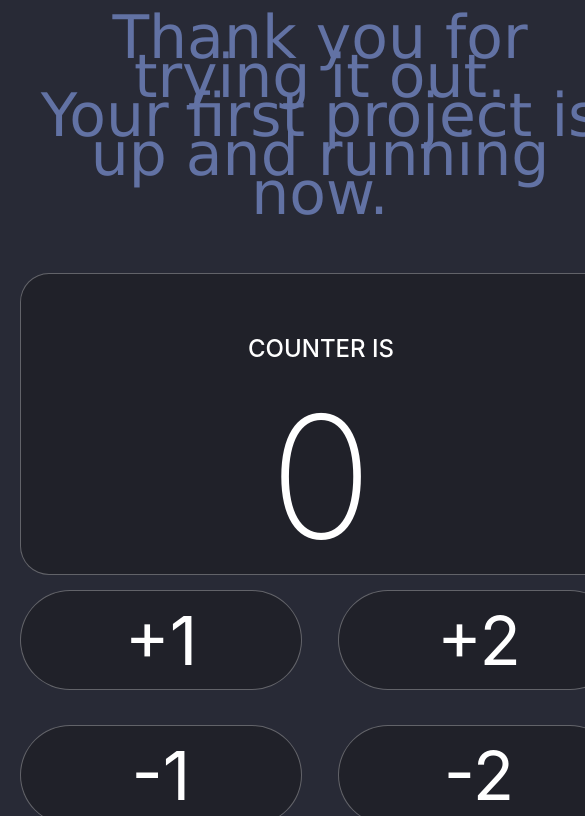
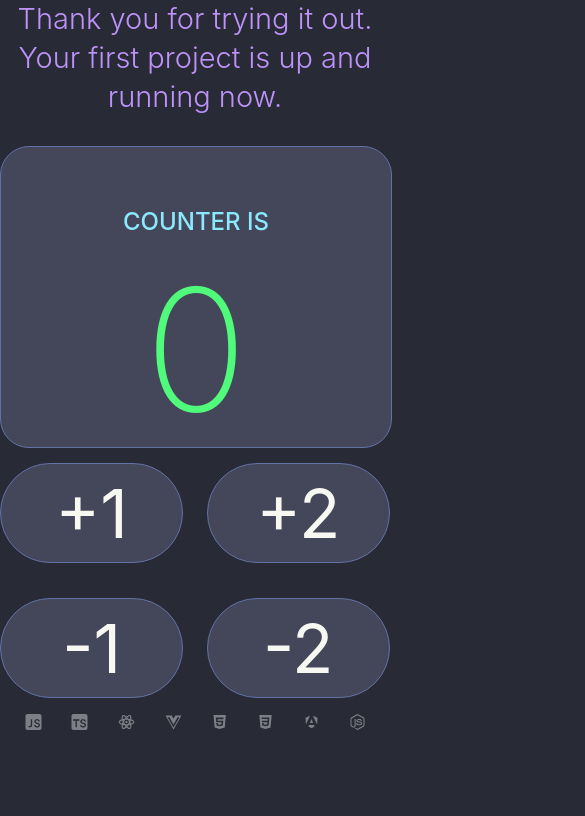
Before and after one commit to Kasshino05/Alice-n-Bob-Houses, a website built with Vite: page index.html in a window 390 px wide. Shown: the part 116-932 px from the top of the page, 585 px wide, since content can reach past the window. After the commit the page ends 887 px from the top, so only its background shows below. Built offline with nearby package versions, Linux system fonts and the light colour scheme; files whose address does not match are found by name.

Commit message:
merged old dracula theme into current css file

```diff
--- a/style.css
+++ b/style.css
@@ -11,9 +11,35 @@
 :root {
     font-family: "JetBrains Sans", Inter, system-ui, Avenir, Helvetica, Arial, sans-serif;
     font-weight: 300;
-    color: rgba(255, 255, 255, 0.87);
-    background-color: #000000;
+    color: #f8f8f2;
+    background-color: #282a36;
     text-align: center;
+}
+
+::selection {
+    background: #ff79c6;
+    color: #282a36;
+}
+
+/* Link Styling */
+a {
+    color: #50fa7b;
+}
+
+a:link {
+    color: #bd93f9;
+}
+
+a:visited {
+    color: #6272a4;
+}
+
+a:hover {
+    color: #ff79c6;
+}
+
+a:active {
+    color: #50fa7b;
 }
 
 body {
@@ -28,12 +54,15 @@
     background-image: url("background.svg");
     background-repeat: no-repeat;
     background-size: contain;
+    background-color: #282a36;
+    color: #f8f8f2;
 }
 
 h1 {
     font-size: 29px;
     line-height: 39px;
     font-weight: 300;
+    color: #bd93f9;
 }
 
 .title {
@@ -62,7 +91,7 @@
     flex-direction: row;
     justify-content: center;
     padding: 60px;
-    color: rgba(255, 255, 255, 1);
+    color: #f8f8f2;
 }
 
 .counter-interaction {
@@ -78,7 +107,7 @@
     width: 48%;
     height: 47%;
     align-content: space-between;
-    border: 1px solid rgba(255, 255, 255, 0.3);
+    border: 1px solid #6272a4;
     border-radius: 120px;
     font-size: 68px;
     text-align: center;
@@ -89,17 +118,18 @@
 }
 
 .counter-interaction button:disabled {
-    color: rgba(255, 255, 255, 0.5);
+    color: #6272a4;
     background-image: none;
-    border-color: inherit;
+    border-color: #44475a;
+    cursor: not-allowed;
 }
 
 .counter-info {
     width: 360px;
     height: 345px;
     margin-right: 27px;
-    border: 1px solid rgba(255, 255, 255, 0.3);
-    background-color: rgba(25, 25, 28, 0.5);
+    border: 1px solid #6272a4;
+    background-color: #44475a;
     border-radius: 29px;
 }
 
@@ -109,7 +139,7 @@
     font-size: 24px;
     margin-top: 60px;
     margin-bottom: 28px;
-
+    color: #8be9fd;
 }
 
 .counter-value {
@@ -118,24 +148,26 @@
     margin: 0;
     padding: 0;
     line-height: 1;
+    color: #50fa7b;
 }
 
 button {
     font-family: "JetBrains Mono", Inter, system-ui, sans-serif;
-    background-color: rgba(25, 25, 28, 0.5);
+    background-color: #44475a;
     cursor: pointer;
-    color: rgba(255, 255, 255, 1);
+    color: #f8f8f2;
 }
 
 button:hover {
     background-image: radial-gradient(
             farthest-corner at 77% 83%,
-            rgba(1, 197, 245, 0.5) 2%,
-            rgba(1, 126, 254, 0.5) 28%,
-            rgba(25, 25, 28, 0) 70%
+            rgba(255, 121, 198, 0.4) 2%,
+            rgba(189, 147, 249, 0.4) 28%,
+            rgba(68, 71, 90, 0) 70%
     );
-    border: 1px solid rgba(76, 166, 255, 0.2);
+    border: 1px solid #bd93f9;
     background-clip: padding-box;
+    color: #50fa7b;
 }
 
 .technologies {
@@ -146,7 +178,6 @@
 .technologies img {
     max-width: fit-content;
 }
-
 
 @media (max-width: 875px) {
 
@@ -184,165 +215,4 @@
         margin-right: 0;
         margin-bottom: 15px;
     }
-
-    /*TODO Dracula inspired theme, delete later*/
-    a {
-        color: #50fa7b; /* All links colored green */
-    }
-
-    .wrapper, .links a {
-        color: #bd93f9;
-    }
-
-    /* Link States */
-    a:link { /* Unvisited links */
-        color: #6272a4;
-    }
-    a:visited {
-        color: #44475a;
-    }
-    a:hover {
-        color: #50fa7b;
-    }
-    a:active {
-        color: #bd93f9;
-    }
-
-    /* Centralized Global Body Configuration */
-    body {
-        /* Fixed path with root slash to pull safely from your main folder zone */
-        cursor: auto;
-        color: #6272a4;
-        font-family: Verdana, sans-serif;
-        text-align: center; /* aligns text to center. key point to keep in mind since you don't wanna try to do that in html*/
-
-        /* Central column structure alignment blueprints */
-        width: 600px;     /* Make the body 600 pixels wide */
-        margin: 0 auto;
-        /* margin: top/bottom auto (auto centers it) */
-        /* This centers the whole page horizontally */
-        padding: 0 20px 20px 20px;
-        /* padding: top right bottom left */
-        /* Top: 0, Right: 20px, Bottom: 20px, Left: 20px */
-        /* Adds space inside the edges */
-
-
-        background-color: #282a36;
-
-        /* Forces background tracking trail coverage over the whole view monitor */
-        min-height: 100vh;
-        /* vh = viewport height. 100vh = full screen height */
-        /* Makes page at least as tall as your screen */
-    }
-
-    /* Centralized Headings */
-    h1 {
-        font-size: 60px;
-        text-align: center;
-        margin: 0;
-        padding: 30px 0;
-    }
-
-    /* Paragraphs */
-    p {
-        margin: 15px 0;
-    }
-
-    /* Lists */
-    ul, ol {
-        margin: 15px 0;
-        padding-left: 20px;
-    }
-
-    /* Images */
-    img {
-        max-width: 100%;
-        height: auto;
-    }
-
-    /* Highlight Text Color selection */
-    ::selection {
-        background: #ff79c6;
-    }
-
-    /* Old Dracula inspired styling below, delete soon!*/
-    a {
-        color: #50fa7b; /* All links colored green */
-    }
-
-    .wrapper, .links a {
-        color: #bd93f9;
-    }
-
-    /* Link States */
-    a:link { /* Unvisited links */
-        color: #6272a4;
-    }
-    a:visited {
-        color: #44475a;
-    }
-    a:hover {
-        color: #50fa7b;
-    }
-    a:active {
-        color: #bd93f9;
-    }
-
-    /* Centralized Global Body Configuration */
-    body {
-        /* Fixed path with root slash to pull safely from your main folder zone */
-        cursor: auto;
-        color: #6272a4;
-        font-family: Verdana, sans-serif;
-        text-align: center; /* aligns text to center. key point to keep in mind since you don't wanna try to do that in html*/
-
-        /* Central column structure alignment blueprints */
-        width: 600px;     /* Make the body 600 pixels wide */
-        margin: 0 auto;
-        /* margin: top/bottom auto (auto centers it) */
-        /* This centers the whole page horizontally */
-        padding: 0 20px 20px 20px;
-        /* padding: top right bottom left */
-        /* Top: 0, Right: 20px, Bottom: 20px, Left: 20px */
-        /* Adds space inside the edges */
-
-
-        background-color: #282a36;
-
-        /* Forces background tracking trail coverage over the whole view monitor */
-        min-height: 100vh;
-        /* vh = viewport height. 100vh = full screen height */
-        /* Makes page at least as tall as your screen */
-    }
-
-    /* Centralized Headings */
-    h1 {
-        font-size: 60px;
-        text-align: center;
-        margin: 0;
-        padding: 30px 0;
-    }
-
-    /* Paragraphs */
-    p {
-        margin: 15px 0;
-    }
-
-    /* Lists */
-    ul, ol {
-        margin: 15px 0;
-        padding-left: 20px;
-    }
-
-    /* Images */
-    img {
-        max-width: 100%;
-        height: auto;
-    }
-
-    /* Highlight Text Color selection */
-    ::selection {
-        background: #ff79c6;
-    }
-
 }
```
